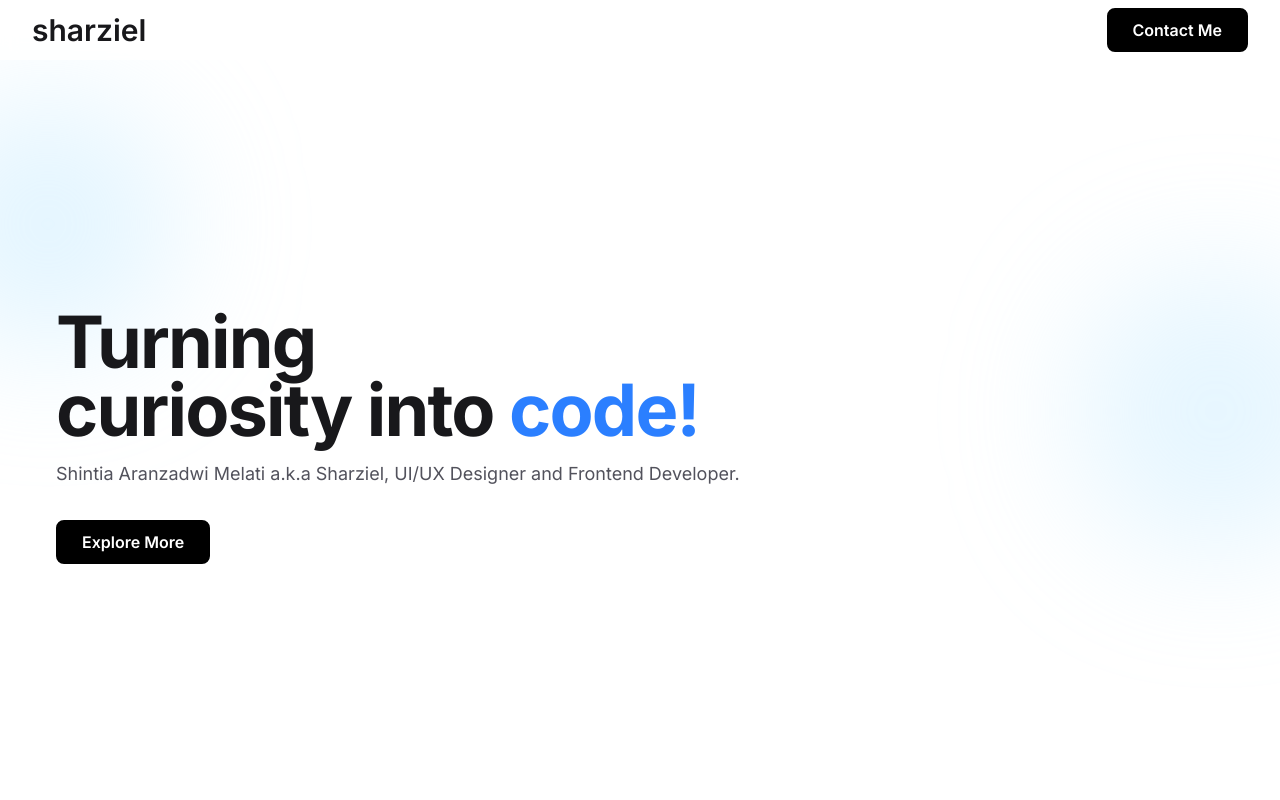
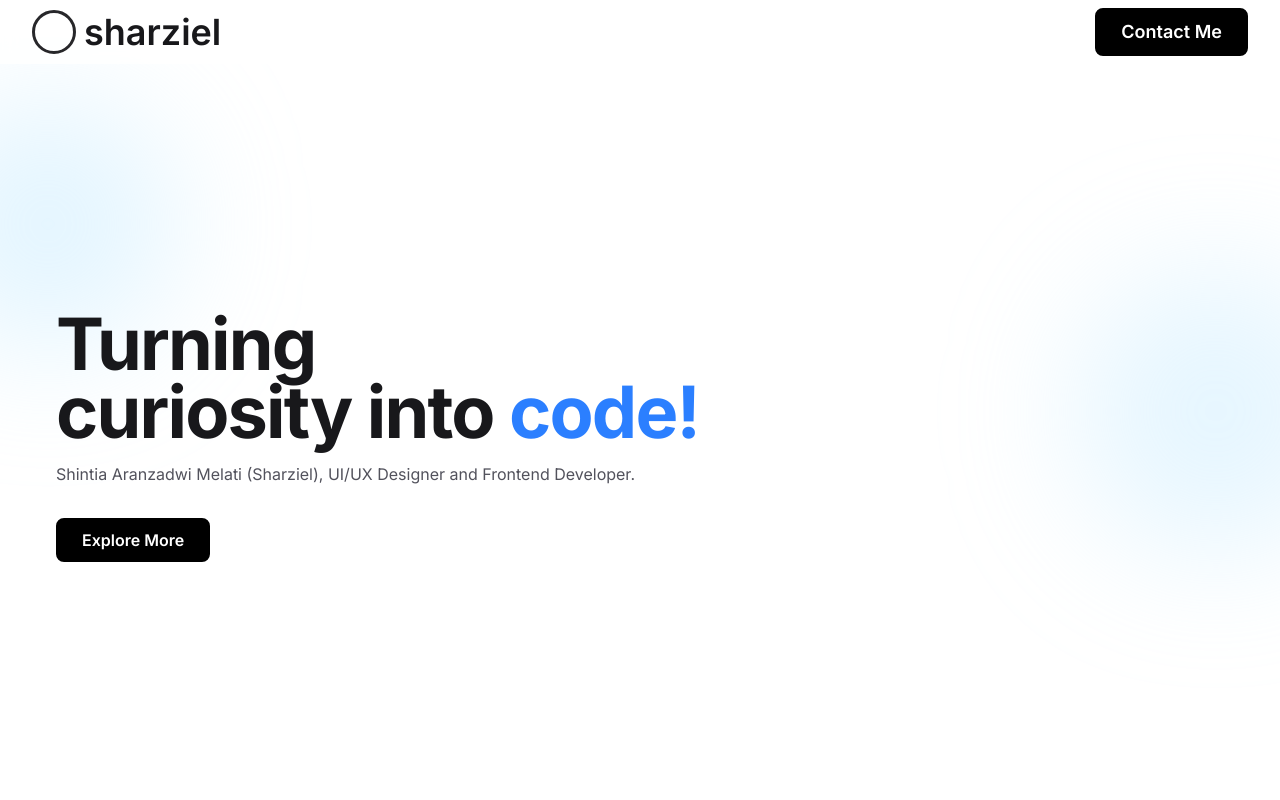
Before and after one commit to shintiaadwim/ziel-personal-portofolio, a Next.js app: page / in a window 1280 px wide. Shown: the top 800 px of the page. Built offline with nearby package versions, Linux system fonts and the light colour scheme.

Commit message:
refactor: keep only Hero component

```diff
--- a/app/page.tsx
+++ b/app/page.tsx
@@ -1,6 +1,6 @@
 "use client";
 
-import Hero from "../components/section/hero";
+import Hero from "../components/Hero";
 
 export default function Home() {
   return (
--- a/components/section/Hero.tsx
+++ b/components/Hero.tsx
@@ -1,3 +1,5 @@
+import Link from "next/link";
+
 export default function Hero() {
     const scrollToAbout = () => {
         const aboutSection = document.getElementById("about");
@@ -7,7 +9,6 @@ export default function Hero() {
     };
 
     return (
-        // <section className="relative flex min-h-screen items-center justify-start overflow-hidden bg-linear-to-br from-white to-gray-100 px-6">
         <section className="relative flex min-h-screen items-center justify-start overflow-hidden bg-white px-6">
             <div className="pointer-events-none absolute inset-0 z-0">
                 <div className="absolute -left-20 top-24 h-64 w-64 rounded-full bg-sky-200/40 blur-3xl" />
@@ -16,14 +17,26 @@ export default function Hero() {
 
             <div className="absolute inset-x-0 top-0 z-20">
                 <header className="w-full bg-white/80 backdrop-blur-sm">
-                    <nav className="mx-auto flex max-w-7xl items-center justify-between gap-4 px-4 py-3 md:px-8 md:py-2">
-                        <span className="text-2xl font-semibold text-zinc-900 md:text-3xl">sharziel</span>
-                        <a
-                            href="#contact"
-                            className="cursor-pointer rounded-lg border-2 border-black bg-black px-4 py-2 text-sm font-semibold text-white transition-all hover:bg-transparent hover:text-black md:px-6 md:text-base"
-                        >
-                            Contact Me
-                        </a>
+                    <nav className="mx-auto max-w-7xl px-4 py-3 md:px-8 md:py-2">
+                        <div className="flex items-center justify-between gap-4">
+                            <Link
+                                href="#"
+                                className="flex items-center gap-2 text-3xl font-semibold text-zinc-900 md:text-4xl"
+                            >
+                                <span
+                                    className="h-9 w-9 rounded-full border-[3px] border-zinc-800 md:h-11 md:w-11"
+                                    aria-hidden="true"
+                                />
+                                <span className="leading-none">sharziel</span>
+                            </Link>
+
+                            <Link
+                                href="#contact"
+                                className="cursor-pointer rounded-lg border-2 border-black bg-black px-4 py-2 text-sm font-semibold text-white transition-all hover:bg-transparent hover:text-black md:px-6 md:text-lg"
+                            >
+                                Contact Me
+                            </Link>
+                        </div>
                     </nav>
                 </header>
             </div>
@@ -36,8 +49,8 @@ export default function Hero() {
                             curiosity into <span className="text-blue-500">code!</span>
                         </span>
                     </h1>
-                    <p className="mt-4 text-lg text-zinc-600">
-                        Shintia Aranzadwi Melati a.k.a Sharziel, UI/UX Designer and Frontend Developer.
+                    <p className="mt-4 text-base text-zinc-600">
+                        Shintia Aranzadwi Melati (Sharziel), UI/UX Designer and Frontend Developer.
                     </p>
                     <button
                         type="button"
```
